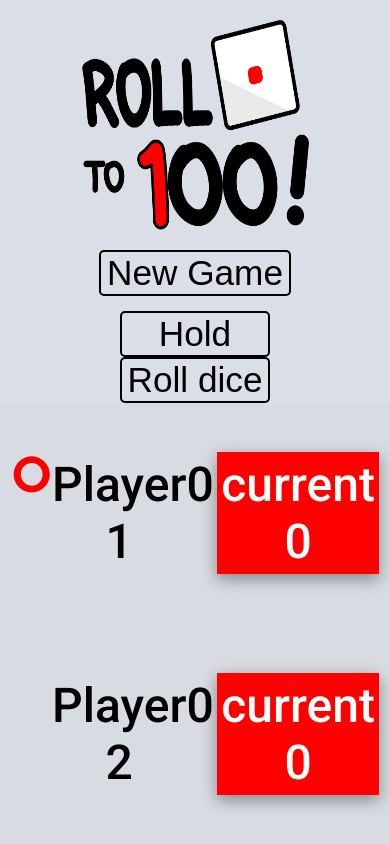
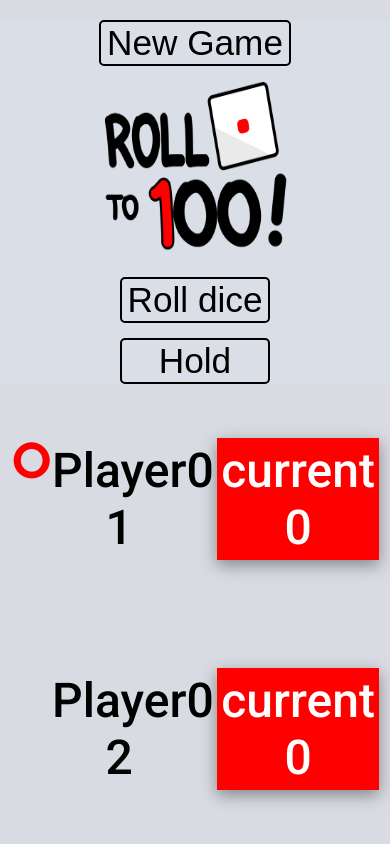
Before and after one commit to QiaoAn05/roll-to-100, a PHP site: page / in a window 390 px wide. Run offline with PHP 8.4, Linux system fonts and the light colour scheme.

Commit message:
add responsive small screen with new button hover style

```diff
--- a/style.css
+++ b/style.css
@@ -82,15 +82,34 @@ html, body {
     .container :nth-child(2) { order: 1; }
     .container :nth-child(3) { order: 3; }
 
-    .box-p1, .box-p2, .box-btn {
+    .box-p1, .box-p2 {
       text-align: center;
       width: 100%;
       display: flex;
     }
 
     .box-btn {
-      flex-direction: column-reverse;
+      display: flex;
+      width: 100%;
+      flex-direction: column;
       box-shadow: none;
+      margin-top: 5%;
+    }
+    .box-btn :nth-child(1) { order: 1; }
+    .box-btn :nth-child(2) { order: 2; }
+    .box-btn :nth-child(3) { order: 3; }
+    .box-btn :nth-child(4) { order: 4; }
+
+    img {
+      width: 200px;
+      height: 200px;
+      margin-bottom: 3%;
+    }
+
+    button:hover {
+      transform: none;
+      background:rgba(229, 235, 245, 0.8);
+      box-shadow: 0 5px 15px rgba(5, 5, 5, 0.4);
     }
 
     .box-p1 {
```
